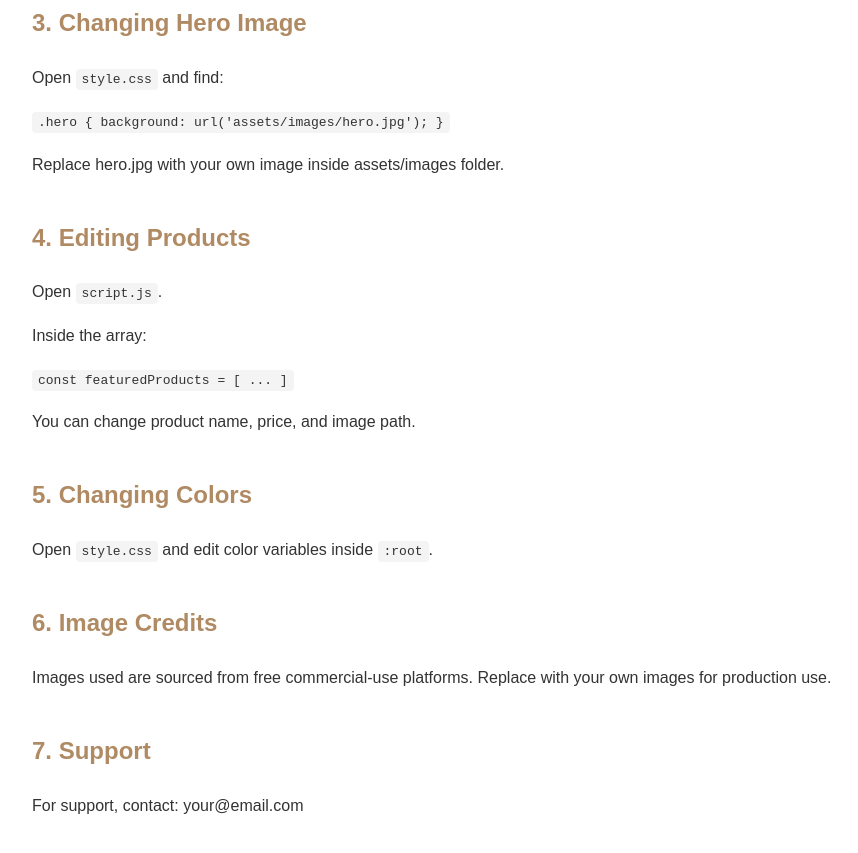
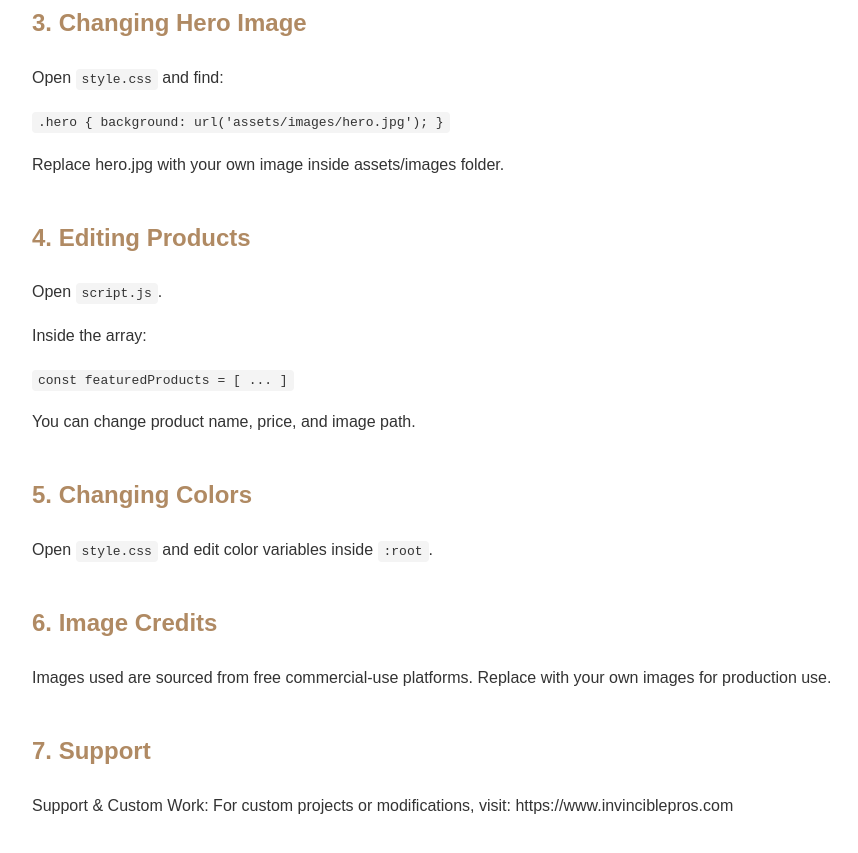
Before and after one commit to Navneetk334/kalakriti-boutique-template, a plain HTML site: page documentation/index.html in a window 1280 px wide. Shown: the part 607-1460 px from the top of the page, without its empty margins (158-1016 px from the left). Drawn offline with Linux system fonts and the light colour scheme.

Commit message:
Documentation & Readme update

```diff
--- a/documentation/index.html
+++ b/documentation/index.html
@@ -76,7 +76,9 @@ documentation/
 
 <div class="section">
 <h2>7. Support</h2>
-<p>For support, contact: your@email.com</p>
+<p>Support & Custom Work:
+For custom projects or modifications, visit:
+https://www.invinciblepros.com</p>
 </div>
 
 </body>
```
Also changed, not shown: README.txt.
